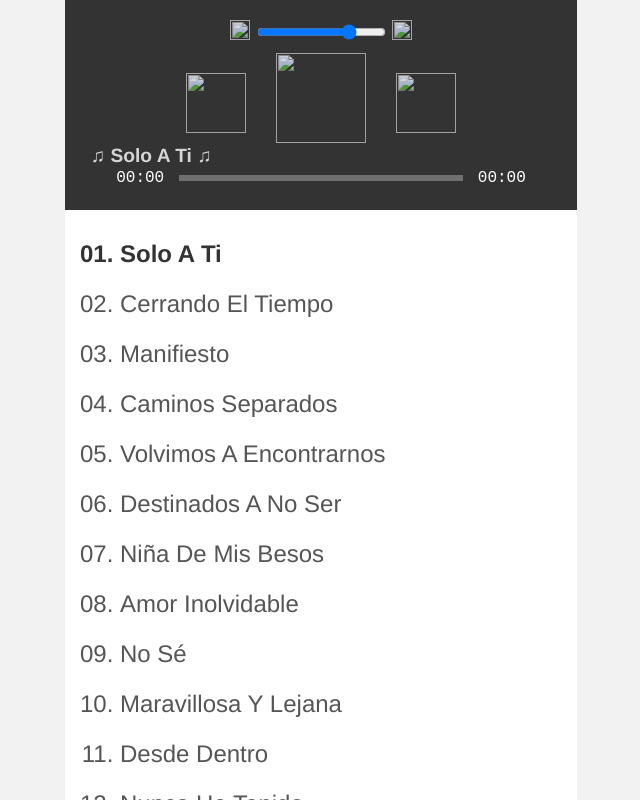
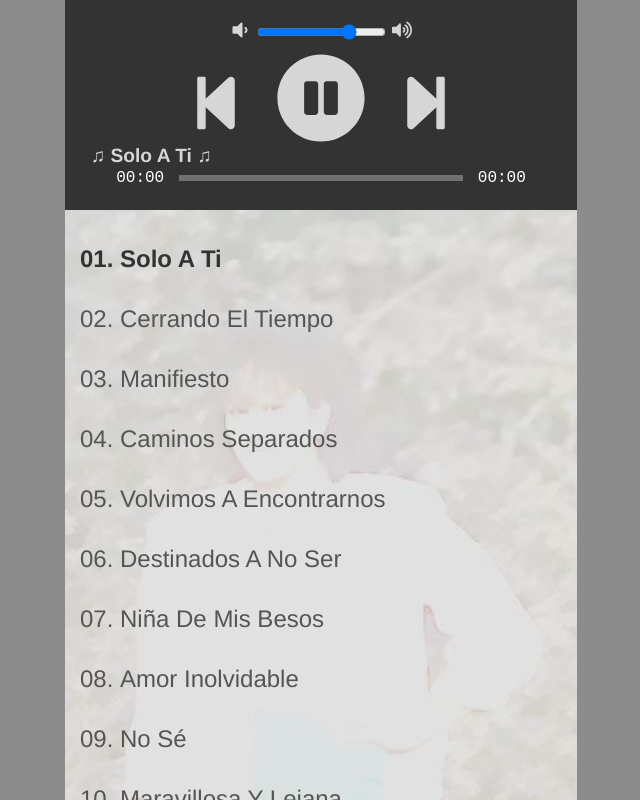
Before and after one commit to vilorto/2025, a plain HTML site: page index.html in a window 1280 px wide. Both pictures are taken after a click on the picture 640 px from the left and 98 px from the top of the page. Shown: the top 800 px of the page, without its empty margins (319-959 px from the left). Drawn offline with Linux system fonts and the light colour scheme.

Commit message:
Add files via upload

```diff
--- a/css/style.css
+++ b/css/style.css
@@ -8,7 +8,7 @@ body {
 	padding: 0;
 	font-family: Helvetica, Arial, sans-serif;
 	color: #666;
-	background-color: #f2f2f2;
+	background-color: #8C8C8C;
 	font-size: 1rem;
 	line-height: 1rem;
 	text-align: center;
@@ -154,6 +154,10 @@ body {
 ************/
 #main-content {
 	background-color: #fff;
+	background:url('../images/nt.jpg');
+  background-repeat: no-repeat;
+  background-position: center center;
+  background-size: cover; /* O 'contain', según lo que necesites */
 	width: 100%;
 	max-width: 600px;
 	margin: auto;
@@ -172,7 +176,7 @@ body {
 
 li {
 	list-style-type: decimal-leading-zero;
-	line-height: 50px;
+	line-height: 60px;
 }
 
 li:hover {
--- a/index.html
+++ b/index.html
@@ -15,14 +15,14 @@
 			Audio no soportado
 		</audio>
 		<div class="volumen">
-			<img class="volumeIcon" src="svg/volume-down.svg" alt="">
+			<img class="volumeIcon" src="images/svg/volume-down.svg" alt="">
 			<input type="range" name="volumen" id="volumen" min="0" max="1" step="0.01" value="0.75">
-			<img class="volumeIcon" src="svg/volume-up.svg" alt="">
+			<img class="volumeIcon" src="images/svg/volume-up.svg" alt="">
 		</div>
 		<div class="buttons-mm">
-			<img class="backwardIcon" onclick="prevMusic();" id="icono" src="svg/step-backward.svg" alt="" title="">
-			<img class="playpauseIcon" onclick="togglePlay();" id="iconPlay" src="svg/play.svg" alt="">
-			<img class="forwardIcon" onclick="nextMusic();" id="icono" src="svg/step-forward.svg" alt="">
+			<img class="backwardIcon" onclick="prevMusic();" id="icono" src="images/svg/step-backward.svg" alt="" title="">
+			<img class="playpauseIcon" onclick="togglePlay();" id="iconPlay" src="images/svg/play.svg" alt="">
+			<img class="forwardIcon" onclick="nextMusic();" id="icono" src="images/svg/step-forward.svg" alt="">
 		</div>
 		<div class="marquesina-contenedor">
 			<div class="marquesina-contenido">
--- a/js/main.js
+++ b/js/main.js
@@ -46,7 +46,7 @@ const canciones = [
     loadMusic(itemClick.innerText);
     player.play();
     indiceActual[0] = e.target.id;
-		document.getElementById('iconPlay').src = "svg/pause.svg";
+		document.getElementById('iconPlay').src = "images/svg/pause.svg";
   }
 
   //Funcion para control del volumen
@@ -91,7 +91,7 @@ const canciones = [
     player.play();
     indiceActual[0] = siguiente;
     reproduccionActual(canciones[siguiente]);
-		document.getElementById('iconPlay').src = "svg/pause.svg";
+		document.getElementById('iconPlay').src = "images/svg/pause.svg";
   }
 
   //Funcion para reproducir la cancion anterior
@@ -110,7 +110,7 @@ const canciones = [
     player.play();
     indiceActual[0] = anterior;
     reproduccionActual(canciones[anterior]);
-		document.getElementById('iconPlay').src = "svg/pause.svg";
+		document.getElementById('iconPlay').src = "images/svg/pause.svg";
   }
 
   //Funcion para remover todas las clases css activas
@@ -143,10 +143,10 @@ const canciones = [
   //Funcion para pausar o darle play
   function togglePlay(){
     if (player.paused){
-			document.getElementById('iconPlay').src = "svg/pause.svg";
+			document.getElementById('iconPlay').src = "images/svg/pause.svg";
       return player.play();
     } else {
-			document.getElementById('iconPlay').src = "svg/play.svg";
+			document.getElementById('iconPlay').src = "images/svg/play.svg";
       return player.pause();
     }
   }
```
Also changed, not shown: images/nt.jpg (added), images/svg/pause.svg (added), images/svg/play.svg (added), images/svg/step-backward.svg (added), images/svg/step-forward.svg (added), images/svg/volume-down.svg (added), images/svg/volume-up.svg (added).
